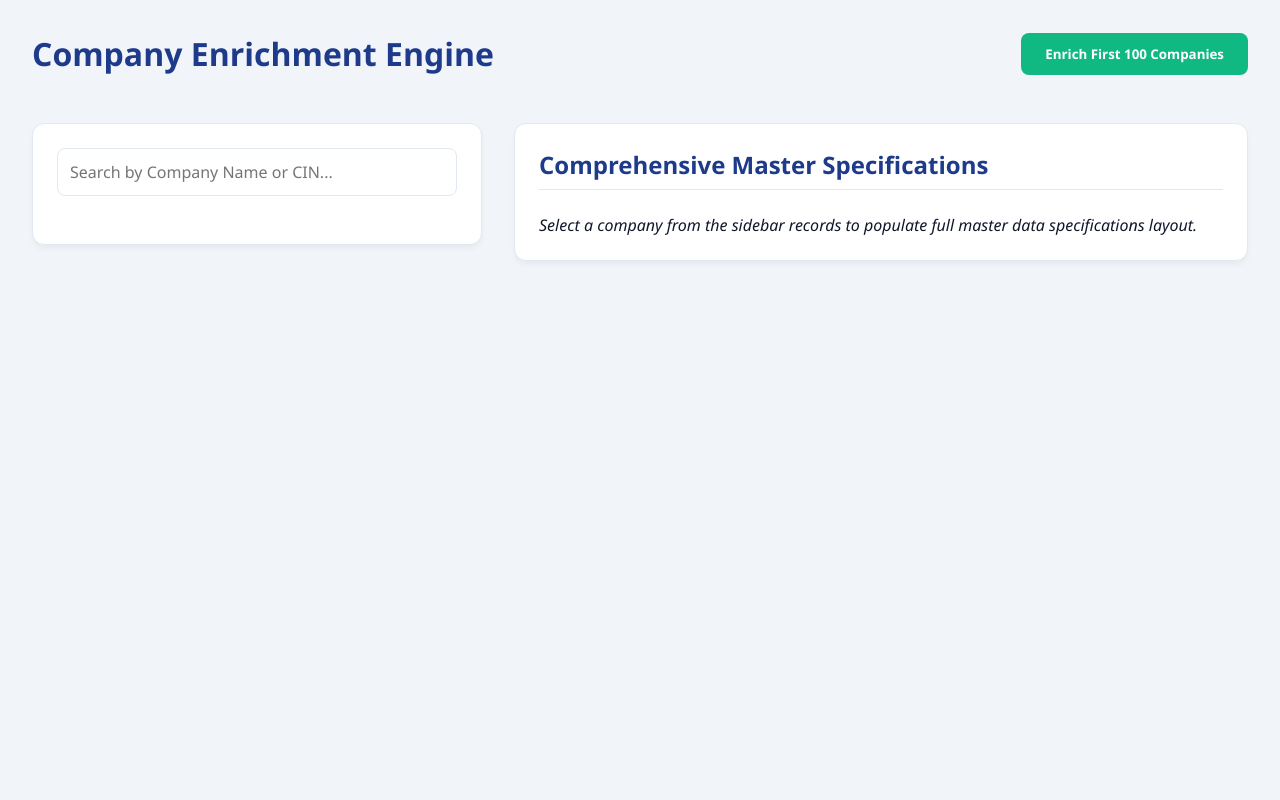
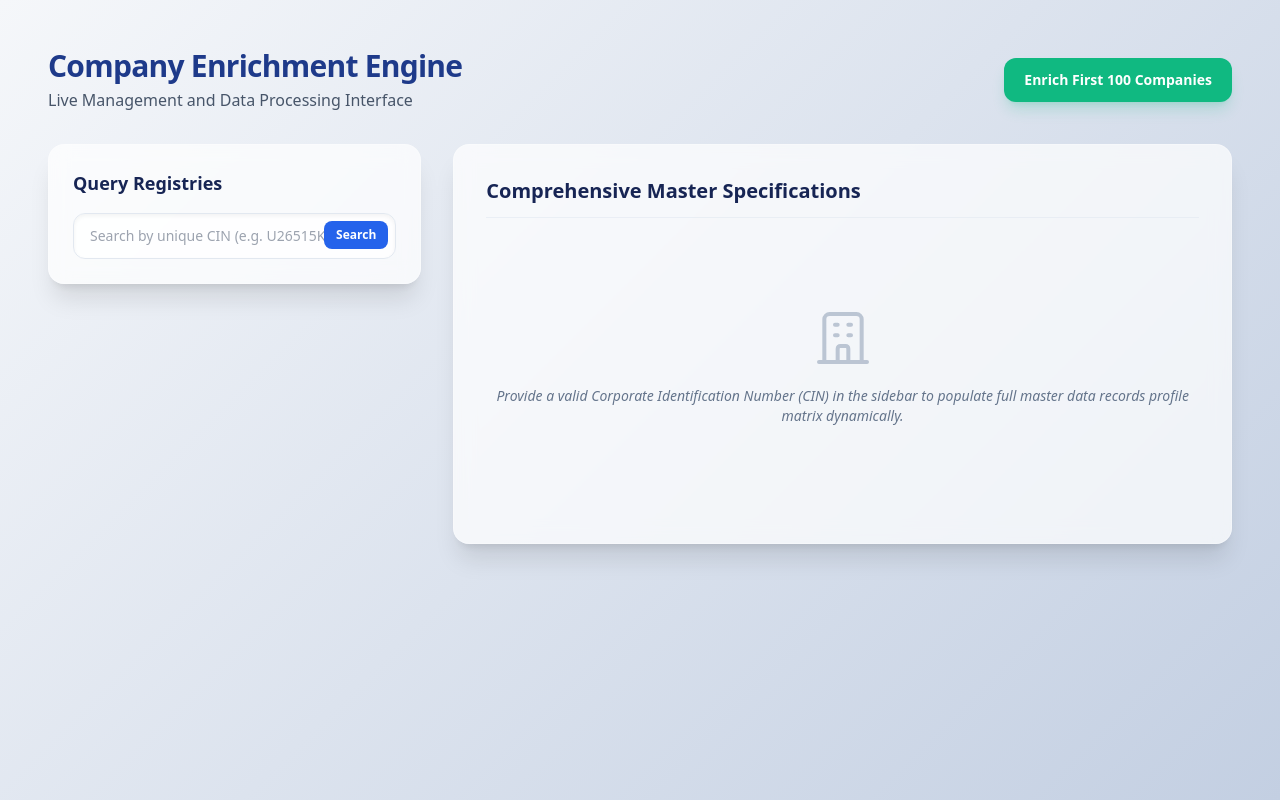
Before and after one commit to mohammedakmal1493-create/company_details_extraction, a FastAPI app: page / in a window 1280 px wide. Run offline with FastAPI, Linux system fonts and the light colour scheme; some libraries are stand-ins or nearby versions.

Commit message:
Update index.html

```diff
--- a/templates/index.html
+++ b/templates/index.html
@@ -3,176 +3,194 @@
 <head>
     <meta charset="UTF-8">
     <meta name="viewport" content="width=device-width, initial-scale=1.0">
-    <title>Company Enrichment Master Dashboard</title>
+    <title>Company Enrichment Engine Dashboard</title>
+    <script src="https://cdn.tailwindcss.com"></script>
     <style>
-        :root {
-            --bg-primary: #f1f5f9;
-            --surface: #ffffff;
-            --text-main: #0f172a;
-            --primary: #2563eb;
-            --accent: #3b82f6;
-            --border: #e2e8f0;
+        body {
+            background: linear-gradient(135deg, #f5f7fa 0%, #c3cfe2 100%);
+            min-height: 100vh;
         }
-        * { box-sizing: border-box; margin: 0; padding: 0; font-family: 'Segoe UI', system-ui, sans-serif; }
-        body { background: var(--bg-primary); color: var(--text-main); padding: 2rem; }
-        .container { max-width: 1400px; margin: 0 auto; display: grid; grid-template-columns: 450px 1fr; gap: 2rem; }
-        header { grid-column: 1 / -1; display: flex; justify-content: space-between; align-items: center; margin-bottom: 1rem; }
-        h1 { font-weight: 700; color: #1e3a8a; }
-        .card { background: var(--surface); padding: 1.5rem; border-radius: 12px; border: 1px solid var(--border); box-shadow: 0 4px 6px -1px rgba(0,0,0,0.05); height: fit-content; }
-        .controls { display: flex; gap: 0.5rem; margin-bottom: 1.5rem; }
-        input { flex: 1; padding: 0.75rem; border: 1px solid var(--border); border-radius: 8px; font-size: 1rem; outline: none; }
-        button { background: var(--primary); color: white; border: none; padding: 0.75rem 1.5rem; border-radius: 8px; font-weight: 600; cursor: pointer; }
-        .btn-trigger { background: #10b981; }
-        ul { list-style: none; max-height: 700px; overflow-y: auto; }
-        li { padding: 1rem; border-bottom: 1px solid var(--border); cursor: pointer; display: flex; justify-content: space-between; align-items: center; }
-        li:hover { background: #f8fafc; }
-        .status-badge { font-size: 0.75rem; padding: 0.25rem 0.5rem; border-radius: 4px; font-weight: bold; text-transform: uppercase; }
-        .status-PENDING { background: #fef3c7; color: #d97706; }
-        .status-PROCESSING { background: #dbeafe; color: #2563eb; }
-        .status-COMPLETED { background: #d1fae5; color: #059669; }
-        .status-FAILED { background: #fee2e2; color: #dc2626; }
-
-        /* Grid Layout for all 15 Fields */
-        .mca-grid { display: grid; grid-template-columns: 1fr 1fr; gap: 1.25rem; margin-top: 1.5rem; }
-        .detail-row { border-bottom: 1px dashed var(--border); padding-bottom: 0.5rem; }
-        .detail-row.full-width { grid-column: 1 / -1; }
-        .detail-label { font-size: 0.8rem; color: #64748b; text-transform: uppercase; font-weight: 700; letter-spacing: 0.05em; }
-        .detail-val { font-size: 1rem; margin-top: 0.25rem; font-weight: 500; word-break: break-all; color: #1e293b; }
-        .enrichment-section { background: #f8fafc; padding: 1rem; border-radius: 8px; border: 1px solid #e2e8f0; margin-bottom: 1.5rem; }
-
-        @media (max-width: 1024px) { .container { grid-template-columns: 1fr; } }
+        .glass-card {
+            background: rgba(255, 255, 255, 0.7);
+            backdrop-filter: blur(10px);
+            -webkit-backdrop-filter: blur(10px);
+            border: 1px solid rgba(255, 255, 255, 0.25);
+        }
     </style>
 </head>
-<body>
-<div class="container">
-    <header>
-        <h1>Company Enrichment Engine</h1>
-        <button class="btn-trigger" onclick="triggerPipeline()">Enrich First 100 Companies</button>
+<body class="p-6 md:p-12 font-sans text-slate-800">
+
+    <div class="max-w-7xl mx-auto">
+        <header class="flex flex-col sm:flex-row justify-between items-start sm:items-center gap-4 mb-8">
+            <div>
+                <h1 class="text-3xl font-extrabold text-blue-900 tracking-tight">Company Enrichment Engine</h1>
+                <p class="text-slate-600 mt-1">Live Management and Data Processing Interface</p>
+            </div>
+            <button id="enrichBtn" onclick="triggerBulkEnrichment()" class="bg-emerald-500 hover:bg-emerald-600 active:scale-95 transition-all text-white font-semibold px-5 py-3 rounded-xl shadow-lg shadow-emerald-500/20 text-sm">
+                Enrich First 100 Companies
+            </button>
         </header>
 
-    <div class="card">
-        <div class="controls">
-            <input type="text" id="searchBox" placeholder="Search by Company Name or CIN..." oninput="searchCompanies()">
+        <div class="grid grid-cols-1 lg:grid-cols-3 gap-8">
+
+            <div class="lg:col-span-1 flex flex-col gap-6">
+                <div class="glass-card rounded-2xl p-6 shadow-xl">
+                    <h2 class="text-lg font-bold text-blue-950 mb-4">Query Registries</h2>
+                    <div class="relative">
+                        <input
+                            type="text"
+                            id="searchQuery"
+                            placeholder="Search by unique CIN (e.g. U26515KA2023PTC170754)..."
+                            class="w-full bg-white/80 border border-slate-200 rounded-xl px-4 py-3 text-sm focus:outline-none focus:ring-2 focus:ring-blue-500 shadow-inner transition-all"
+                            onkeyup="handleSearchKeyPress(event)"
+                        >
+                        <button onclick="executeCompanyLookup()" class="absolute right-2 top-2 bg-blue-600 hover:bg-blue-700 text-white px-3 py-1.5 rounded-lg text-xs font-semibold transition-colors">
+                            Search
+                        </button>
                     </div>
-        <ul id="companyList"></ul>
+                    <div id="searchFeedback" class="text-xs mt-2 hidden"></div>
+                </div>
             </div>
 
-    <div class="card" id="detailPanel">
-        <h2 style="color: #1e3a8a; margin-bottom: 0.5rem;">Comprehensive Master Specifications</h2>
-        <hr style="border: 0; height: 1px; background: var(--border); margin-bottom: 1.5rem;">
-        <div id="detailContent"><i>Select a company from the sidebar records to populate full master data specifications layout.</i></div>
+            <div class="lg:col-span-2">
+                <div class="glass-card rounded-2xl p-8 shadow-xl min-h-[400px] flex flex-col justify-between">
+                    <div>
+                        <h2 class="text-xl font-bold text-blue-950 border-b border-slate-200/60 pb-3 mb-6">
+                            Comprehensive Master Specifications
+                        </h2>
+
+                        <div id="placeholderLayout" class="text-center py-16 text-slate-500">
+                            <svg class="w-16 h-16 mx-auto mb-4 text-slate-400 opacity-60" fill="none" stroke="currentColor" viewBox="0 0 24 24">
+                                <path stroke-linecap="round" stroke-linejoin="round" stroke-width="1.5" d="M19 21V5a2 2 0 00-2-2H7a2 2 0 00-2 2v16m14 0h2m-2 0h-5m-9 0H3m2 0h5M9 7h1m-1 4h1m4-4h1m-1 4h1m-5 10v-5a1 1 0 011-1h2a1 1 0 011 1v5m-4 0h4"></path>
+                            </svg>
+                            <p class="text-sm italic">Provide a valid Corporate Identification Number (CIN) in the sidebar to populate full master data records profile matrix dynamically.</p>
+                        </div>
+
+                        <div id="dataSpecificationGrid" class="hidden grid grid-cols-1 md:grid-cols-2 gap-y-4 gap-x-6 text-sm">
+                            <div class="border-b border-slate-100 pb-2"><span class="font-semibold text-slate-500 block text-xs uppercase tracking-wider">Company Name</span><p id="resName" class="text-base font-bold text-blue-900 mt-0.5">-</p></div>
+                            <div class="border-b border-slate-100 pb-2"><span class="font-semibold text-slate-500 block text-xs uppercase tracking-wider">CIN</span><p id="resCin" class="font-mono text-slate-700 mt-0.5">-</p></div>
+                            <div class="border-b border-slate-100 pb-2"><span class="font-semibold text-slate-500 block text-xs uppercase tracking-wider">Registration Date</span><p id="resDate" class="text-slate-700 mt-0.5">-</p></div>
+                            <div class="border-b border-slate-100 pb-2"><span class="font-semibold text-slate-500 block text-xs uppercase tracking-wider">Status</span><p id="resStatus" class="mt-0.5 inline-block px-2.5 py-0.5 rounded-full text-xs font-bold bg-slate-100 text-slate-700">-</p></div>
+                            <div class="border-b border-slate-100 pb-2"><span class="font-semibold text-slate-500 block text-xs uppercase tracking-wider">Class / Category</span><p id="resClassCategory" class="text-slate-700 mt-0.5">-</p></div>
+                            <div class="border-b border-slate-100 pb-2"><span class="font-semibold text-slate-500 block text-xs uppercase tracking-wider">ROC Office</span><p id="resRoc" class="text-slate-700 mt-0.5">-</p></div>
+                            <div class="border-b border-slate-100 pb-2"><span class="font-semibold text-slate-500 block text-xs uppercase tracking-wider">Authorized Capital</span><p id="resAuthCap" class="font-semibold text-slate-700 mt-0.5">-</p></div>
+                            <div class="border-b border-slate-100 pb-2"><span class="font-semibold text-slate-500 block text-xs uppercase tracking-wider">Paid Up Capital</span><p id="resPaidCap" class="font-semibold text-slate-700 mt-0.5">-</p></div>
+                            <div class="md:col-span-2 border-b border-slate-100 pb-2"><span class="font-semibold text-slate-500 block text-xs uppercase tracking-wider">Registered Address</span><p id="resAddress" class="text-slate-700 mt-0.5 leading-relaxed">-</p></div>
+                            <div class="border-b border-slate-100 pb-2"><span class="font-semibold text-slate-500 block text-xs uppercase tracking-wider">State / Pin</span><p id="resStatePin" class="text-slate-700 mt-0.5">-</p></div>
+                            <div class="border-b border-slate-100 pb-2"><span class="font-semibold text-slate-500 block text-xs uppercase tracking-wider">Industrial Classification</span><p id="resIndustry" class="text-slate-700 mt-0.5 truncate">-</p></div>
+                        </div>
+                    </div>
+
+                    <div id="enrichmentStatusFooter" class="hidden mt-8 pt-4 border-t border-slate-200/60 flex items-center justify-between text-xs">
+                        <span class="text-slate-500">Pipeline Tracking State:</span>
+                        <span id="resEnrichmentBadge" class="font-bold tracking-wider px-3 py-1 rounded-md bg-amber-100 text-amber-800 uppercase">PENDING</span>
+                    </div>
+                </div>
+            </div>
+
         </div>
     </div>
 
     <script>
-    async function loadCompanies() {
-        const res = await fetch('/companies');
-        const data = await res.json();
-        renderList(data);
+        function handleSearchKeyPress(event) {
+            if (event.key === 'Enter') {
+                executeCompanyLookup();
+            }
         }
 
-    async function searchCompanies() {
-        const query = document.getElementById('searchBox').value;
-        if (!query) return loadCompanies();
-        const res = await fetch(`/search?q=${query}`);
-        const data = await res.json();
-        renderList(data);
+        async function executeCompanyLookup() {
+            const queryInput = document.getElementById('searchQuery').value.trim();
+            const feedback = document.getElementById('searchFeedback');
+            const placeholder = document.getElementById('placeholderLayout');
+            const grid = document.getElementById('dataSpecificationGrid');
+            const footer = document.getElementById('enrichmentStatusFooter');
+
+            if (!queryInput) {
+                feedback.className = "text-xs mt-2 text-rose-600 block";
+                feedback.innerText = "Please input a corporate identifier query string first.";
+                return;
             }
 
-    function renderList(companies) {
-        const list = document.getElementById('companyList');
-        list.innerHTML = '';
-        companies.forEach(c => {
-            const li = document.createElement('li');
-            li.onclick = () => showDetails(c.id);
-            li.innerHTML = `
-                <div style="max-width: 75%;">
-                    <strong style="display: block; white-space: nowrap; overflow: hidden; text-overflow: ellipsis;">${c.Company_Name}</strong>
-                    <div style="font-size: 0.85rem; color:#64748b;">CIN: ${c.CIN}</div>
-                </div>
-                <span class="status-badge status-${c.enrichment_status}">${c.enrichment_status}</span>
-            `;
-            list.appendChild(li);
-        });
+            feedback.className = "text-xs mt-2 text-blue-600 block";
+            feedback.innerText = "Querying live database array...";
+
+            try {
+                // 🎉 CRITICAL CORRECTION: Uses a relative URL.
+                // This targets the deployment domain engine automatically without hardcoding addresses.
+                const response = await fetch(`/api/companies/${encodeURIComponent(queryInput)}`);
+
+                if (!response.ok) {
+                    throw new Error(response.status === 404 ? "Target identifier not registered inside database cluster." : "Database communication exception occurred.");
                 }
 
-    async function showDetails(id) {
-        const res = await fetch(`/company/${id}`);
-        const c = await res.json();
-        const content = document.getElementById('detailContent');
+                const companyData = await response.json();
 
-        content.innerHTML = `
-            <div class="enrichment-section">
-                <h3 style="font-size: 0.95rem; color: #1e40af; margin-bottom: 0.75rem; text-transform: uppercase;">Enriched Pipeline Artifacts</h3>
-                <div class="mca-grid" style="margin-top: 0;">
-                    <div class="detail-row"><div class="detail-label">Website</div><div class="detail-val">${c.website ? `<a href="${c.website}" target="_blank" style="color: var(--primary); font-weight:600;">${c.website}</a>` : '<span style="color:#94a3b8;">Not Enriched</span>'}</div></div>
-                    <div class="detail-row"><div class="detail-label">Email ID</div><div class="detail-val">${c.email || '<span style="color:#94a3b8;">Not Enriched</span>'}</div></div>
-                    <div class="detail-row"><div class="detail-label">Contact No</div><div class="detail-val">${c.phone || '<span style="color:#94a3b8;">Not Enriched</span>'}</div></div>
-                    <div class="detail-row"><div class="detail-label">Pipeline Run Status</div><div class="detail-val"><span class="status-badge status-${c.enrichment_status}">${c.enrichment_status}</span></div></div>
-                </div>
-            </div>
+                // Map database fields to UI view text markers
+                document.getElementById('resName').innerText = companyData.Company_Name || "N/A";
+                document.getElementById('resCin').innerText = companyData.CIN || "N/A";
+                document.getElementById('resDate').innerText = companyData.Company_Registration_Date || "N/A";
+                document.getElementById('resClassCategory').innerText = `${companyData.Company_Class || '-'} / ${companyData.Company_Category || '-'}`;
+                document.getElementById('resRoc').innerText = companyData.Company_ROC || "N/A";
+                document.getElementById('resAddress').innerText = companyData.Company_Address || "N/A";
+                document.getElementById('resStatePin').innerText = `${companyData.Company_State || '-'} (Pin: ${companyData.Pin_Code || '-'})`;
+                document.getElementById('resIndustry').innerText = companyData.Company_Industrial_Classification || "N/A";
 
-            <h3 style="font-size: 0.95rem; color: #475569; margin-bottom: 0.5rem; text-transform: uppercase;"></h3>
-            <div class="mca-grid">
-                <div class="detail-row full-width"><div class="detail-label">Company Name</div><div class="detail-val" style="font-weight: 700; color: #0f172a; font-size:1.2rem;">${c.Company_Name}</div></div>
-                <div class="detail-row"><div class="detail-label">CIN</div><div class="detail-val" style="color: #1e3a8a; font-weight:600;">${c.CIN}</div></div>
-                <div class="detail-row"><div class="detail-label">Registration Date</div><div class="detail-val">${c.Company_Registration_Date || 'N/A'}</div></div>
+                // Format numbers gracefully as currencies
+                document.getElementById('resAuthCap').innerText = companyData.Authorized_Capital ? `₹${Number(companyData.Authorized_Capital).toLocaleString('en-IN')}` : "₹0";
+                document.getElementById('resPaidCap').innerText = companyData.Paidup_Capital ? `₹${Number(companyData.Paidup_Capital).toLocaleString('en-IN')}` : "₹0";
 
-                <div class="detail-row"><div class="detail-label">Company Category</div><div class="detail-val">${c.Company_Category || 'N/A'}</div></div>
-                <div class="detail-row"><div class="detail-label">Company Class</div><div class="detail-val">${c.Company_Class || 'N/A'}</div></div>
-
-                <div class="detail-row"><div class="detail-label">Listing Status</div><div class="detail-val">${c.Listing_Status || 'N/A'}</div></div>
-                <div class="detail-row"><div class="detail-label">Company Operations Status</div><div class="detail-val">${c.Company_Status || 'N/A'}</div></div>
-
-                <div class="detail-row"><div class="detail-label">Authorized Capital</div><div class="detail-val">₹ ${c.Authorized_Capital ? c.Authorized_Capital.toLocaleString('en-IN') : '0'}</div></div>
-                <div class="detail-row"><div class="detail-label">Paid-up Capital</div><div class="detail-val">₹ ${c.Paidup_Capital ? c.Paidup_Capital.toLocaleString('en-IN') : '0'}</div></div>
-
-                <div class="detail-row"><div class="detail-label">Registrar of Companies (ROC)</div><div class="detail-val">${c.Company_ROC || 'N/A'}</div></div>
-                <div class="detail-row"><div class="detail-label">State</div><div class="detail-val">${c.Company_State || 'N/A'}</div></div>
-
-                <div class="detail-row"><div class="detail-label">Pin Code</div><div class="detail-val">${c.Pin_Code || 'N/A'}</div></div>
-                <div class="detail-row"><div class="detail-label">Sub Category</div><div class="detail-val">${c.Company_Sub_Category || 'N/A'}</div></div>
-
-                <div class="detail-row full-width"><div class="detail-label">Industrial Classification</div><div class="detail-val">${c.Company_Industrial_Classification || 'N/A'}</div></div>
-                <div class="detail-row full-width"><div class="detail-row"><div class="detail-label">Registered Address</div><div class="detail-val">${c.Company_Address || 'N/A'}</div></div></div>
-            </div>
-        `;
+                // Setup Status Badges dynamically based on text conditions
+                const statusElement = document.getElementById('resStatus');
+                statusElement.innerText = (companyData.Company_Status || "Unknown").toUpperCase();
+                if ((companyData.Company_Status || "").toLowerCase() === 'active') {
+                    statusElement.className = "mt-0.5 inline-block px-2.5 py-0.5 rounded-full text-xs font-bold bg-emerald-100 text-emerald-800";
+                } else {
+                    statusElement.className = "mt-0.5 inline-block px-2.5 py-0.5 rounded-full text-xs font-bold bg-rose-100 text-rose-800";
                 }
 
-    async function triggerPipeline() {
-        const res = await fetch('/pipeline/trigger', { method: 'POST' });
-        const data = await res.json();
-        alert(data.message);
-        setTimeout(loadCompanies, 2000);
-    }
-// Relative routing works seamlessly on both your local PC and the cloud!
-async function loadCompanies() {
-    const res = await fetch('/companies');
-    const data = await res.json();
-    renderList(data);
+                // Sync Enrichment Badges
+                const enrichmentElement = document.getElementById('resEnrichmentBadge');
+                const currentStatus = companyData.enrichment_status || "PENDING";
+                enrichmentElement.innerText = currentStatus.toUpperCase();
+                if (currentStatus.toLowerCase() === 'success' || currentStatus.toLowerCase() === 'completed') {
+                    enrichmentElement.className = "font-bold tracking-wider px-3 py-1 rounded-md bg-emerald-100 text-emerald-800 uppercase";
+                } else {
+                    enrichmentElement.className = "font-bold tracking-wider px-3 py-1 rounded-md bg-amber-100 text-amber-800 uppercase";
                 }
 
-async function searchCompanies() {
-    const query = document.getElementById('searchBox').value;
-    if (!query) return loadCompanies();
-    const res = await fetch(`/search?q=${query}`);
-    const data = await res.json();
-    renderList(data);
+                // Structural rendering toggle updates
+                feedback.className = "hidden";
+                placeholder.className = "hidden";
+                grid.className = "grid grid-cols-1 md:grid-cols-2 gap-y-4 gap-x-6 text-sm";
+                footer.className = "mt-8 pt-4 border-t border-slate-200/60 flex items-center justify-between text-xs";
+
+            } catch (error) {
+                feedback.className = "text-xs mt-2 text-rose-600 block";
+                feedback.innerText = error.message;
+                grid.className = "hidden";
+                footer.className = "hidden";
+                placeholder.className = "text-center py-16 text-slate-500";
+            }
         }
 
-async function showDetails(id) {
-    const res = await fetch(`/company/${id}`);
-    const c = await res.json();
-    // ... rest of your existing detail panel rendering code
+        async function triggerBulkEnrichment() {
+            const enrichBtn = document.getElementById('enrichBtn');
+            enrichBtn.disabled = true;
+            enrichBtn.className = "bg-slate-400 text-white font-semibold px-5 py-3 rounded-xl text-sm cursor-not-allowed shadow-none";
+            enrichBtn.innerText = "Processing Enrichment Batch...";
+
+            try {
+                const response = await fetch('/api/enrich/batch', { method: 'POST' });
+                if (!response.ok) throw new Error("Bulk task invocation failure.");
+                alert("🎉 Enrichment engine task loop dispatched successfully across rows!");
+            } catch (err) {
+                alert(`❌ Enrichment Task Trigger Failure: ${err.message}`);
+            } finally {
+                enrichBtn.disabled = false;
+                enrichBtn.className = "bg-emerald-500 hover:bg-emerald-600 active:scale-95 transition-all text-white font-semibold px-5 py-3 rounded-xl shadow-lg shadow-emerald-500/20 text-sm";
+                enrichBtn.innerText = "Enrich First 100 Companies";
             }
-
-async function triggerPipeline() {
-    const res = await fetch('/pipeline/trigger', { method: 'POST' });
-    const data = await res.json();
-    alert(data.message);
-    setTimeout(loadCompanies, 2000);
         }
-    loadCompanies();
     </script>
 </body>
 </html>
```
Lines whose indentation alone changed are shown as unchanged.
